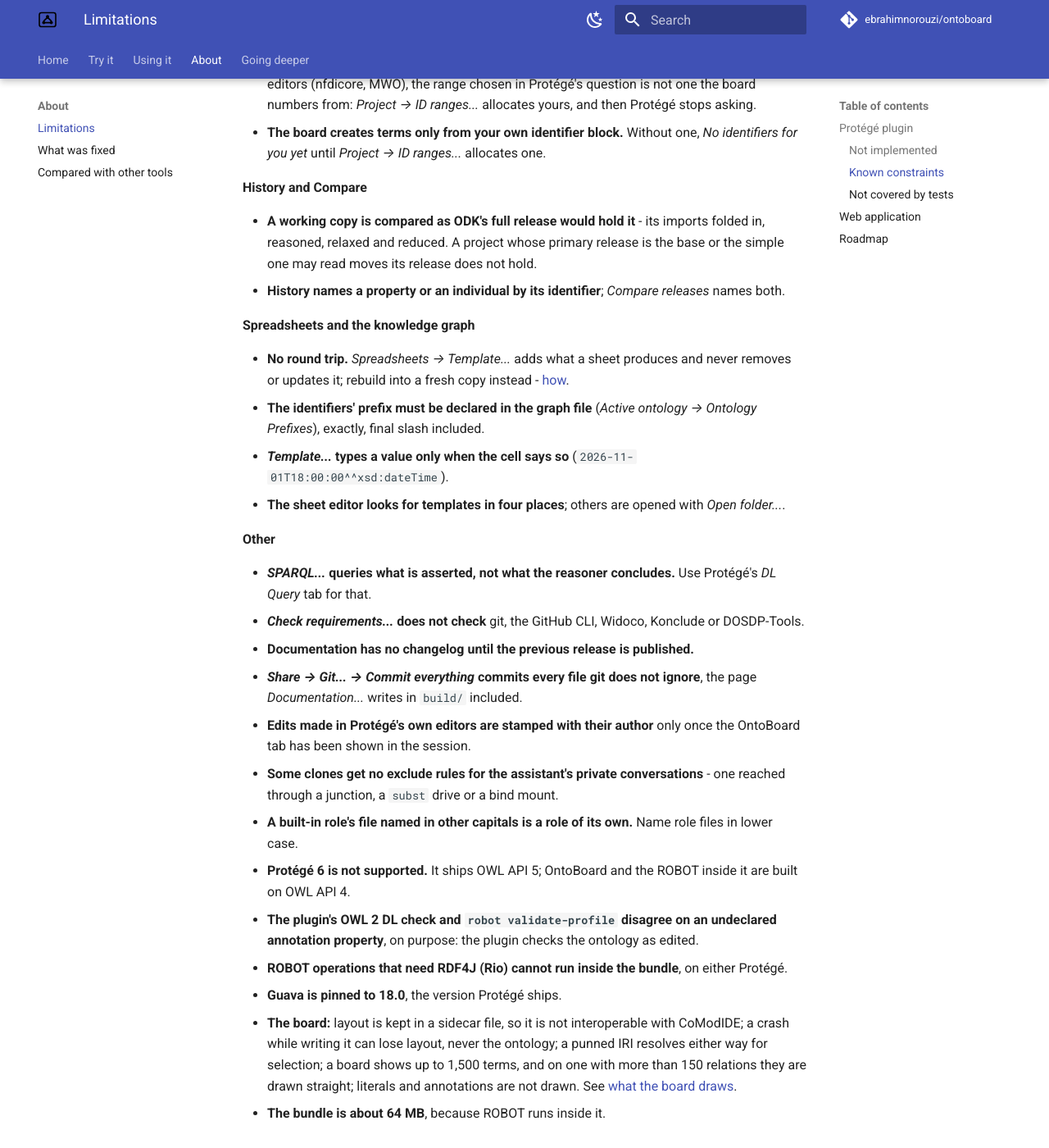
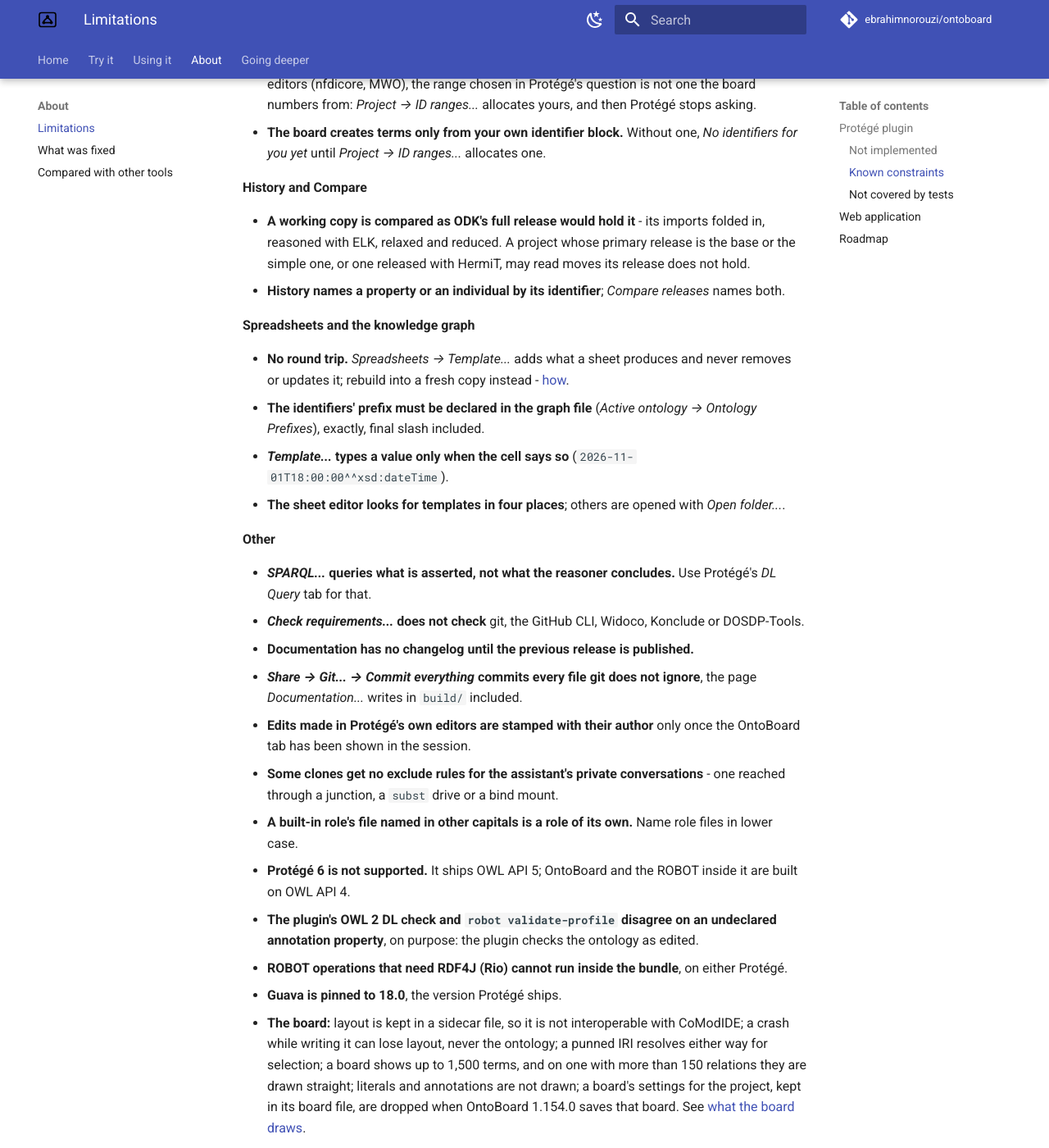
Before and after one commit to ebrahimnorouzi/ontoboard, an MkDocs documentation site: the page built from docs/limitations.md, in a window 1280 px wide and 1400 px high, scrolled down 2687 px. Shown: the whole window at 82% size. Built offline with MkDocs 1.6.1 and Material for MkDocs 9.7.7, drawn with Linux system fonts in a browser that asks for light colours; comment, search, counter and statistics services are not loaded.

Commit message:
docs(1.155.0): two limits the final review found - History reasons with ELK, and 1.154.0 drops a board's project settings when it saves the board

```diff
--- a/docs/limitations.md
+++ b/docs/limitations.md
@@ -102,8 +102,8 @@ What OntoBoard does not do today, and the constraints of what it does.
 **History and Compare**
 
 - **A working copy is compared as ODK's full release would hold it** - its imports folded in,
-  reasoned, relaxed and reduced. A project whose primary release is the base or the simple one
-  may read moves its release does not hold.
+  reasoned with ELK, relaxed and reduced. A project whose primary release is the base or the
+  simple one, or one released with HermiT, may read moves its release does not hold.
 - **History names a property or an individual by its identifier**; *Compare releases* names both.
 
 **Spreadsheets and the knowledge graph**
@@ -140,7 +140,9 @@ What OntoBoard does not do today, and the constraints of what it does.
 - **The board:** layout is kept in a sidecar file, so it is not interoperable with CoModIDE; a
   crash while writing it can lose layout, never the ontology; a punned IRI resolves either way for
   selection; a board shows up to 1,500 terms, and on one with more than 150 relations they are
-  drawn straight; literals and annotations are not drawn. See [what the board draws](canvas.md).
+  drawn straight; literals and annotations are not drawn; a board's settings for the project, kept
+  in its board file, are dropped when OntoBoard 1.154.0 saves that board. See
+  [what the board draws](canvas.md).
 - **The bundle is about 64 MB**, because ROBOT runs inside it.
 
 ### Not covered by tests
```
